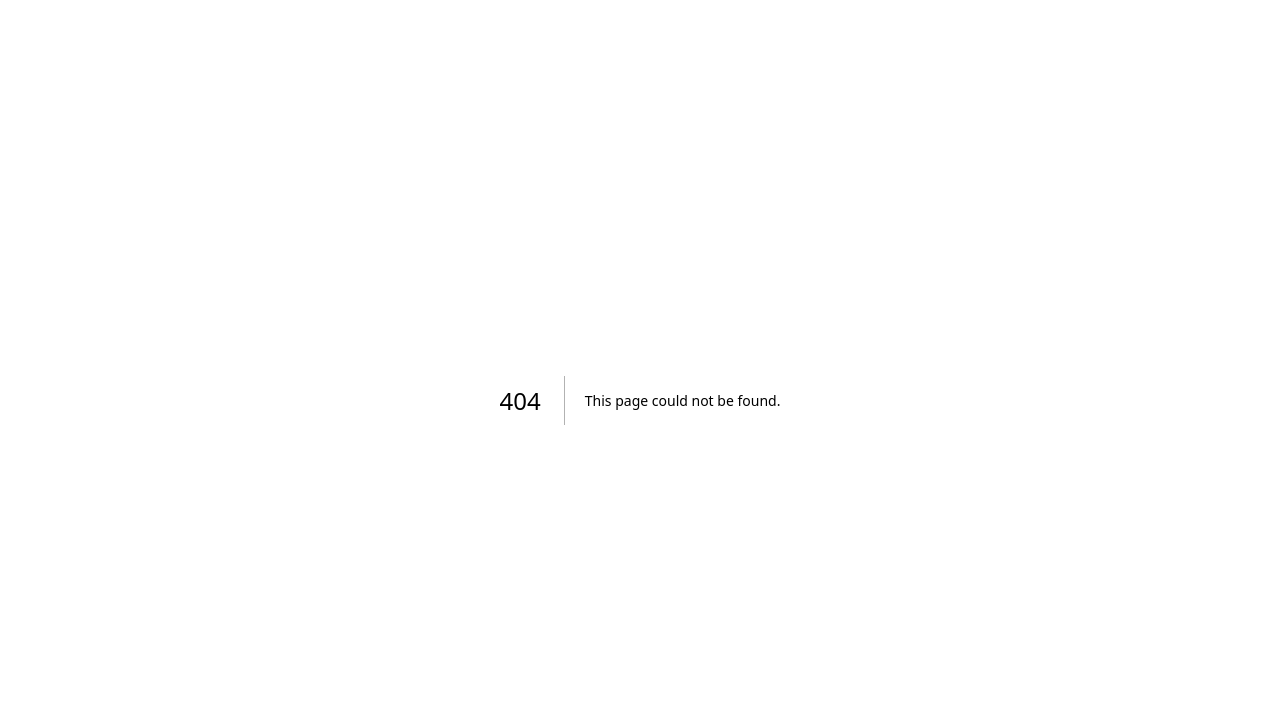
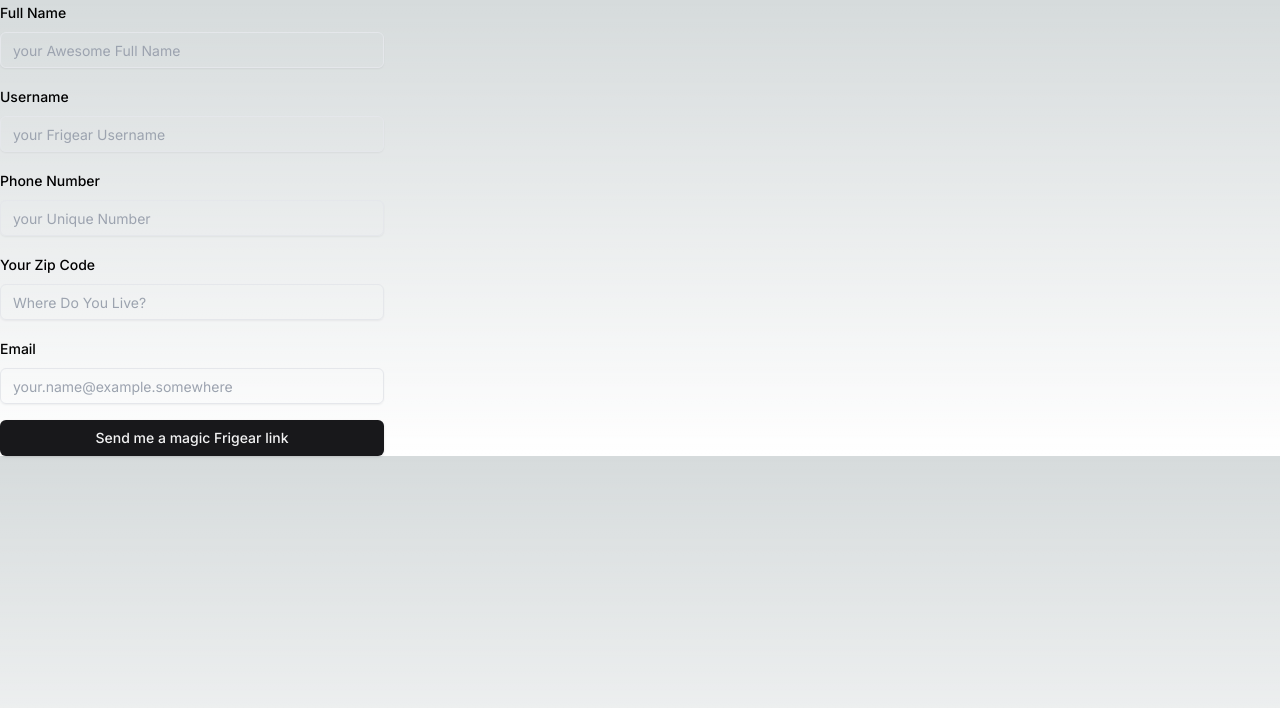
Before and after one commit to s1xp4c/frigear-app, a Next.js app: page /auth/signin in a window 1280 px wide. Before the commit this address had no page. Shown: the top 708 px of the page. Built offline with nearby package versions, Linux system fonts and the light colour scheme.

Commit message:
add signin page add components from old application add cva and cas packages

```diff
--- /dev/null
+++ b/app/auth/signin/page.tsx
@@ -0,0 +1,9 @@
+import SignIn from "@/components/pages/signin";
+
+type Params = {
+    params: {}
+};
+
+export default function Page({ params }: Params) {
+    return <SignIn/>;
+}
--- /dev/null
+++ b/components/pages/signin.tsx
@@ -0,0 +1,85 @@
+"use client";
+
+import { Label } from "@/components/ui/label";
+import { TextInput } from "@/components/ui/input/text-input";
+import { useState } from "react";
+
+
+const SignIn: React.FC = () => {
+    const [state, setState] = useState("");
+    const [loading, setLoading] = useState(false);
+
+    const handleSubmit = (e: React.FormEvent<HTMLFormElement>) => {
+        setLoading(true);
+        e.preventDefault();
+    };
+
+    return (
+        <form onSubmit={handleSubmit} className="space-y-4 w-96">
+            <div className="space-y-2">
+                <Label htmlFor="name">Full Name</Label>
+                <TextInput
+                    id="name"
+                    name="name"
+                    placeholder="your Awesome Full Name"
+                    required
+                    type="name"
+                    onChange={(e) => setState(e.target.value)}
+                />
+            </div>
+            <div className="space-y-2">
+                <Label htmlFor="username">Username</Label>
+                <TextInput
+                    id="username"
+                    name="username"
+                    placeholder="your Frigear Username"
+                    required
+                    type="username"
+                    onChange={(e) => setState(e.target.value)}
+                />
+            </div>
+            <div className="space-y-2">
+                <Label htmlFor="phone">Phone Number</Label>
+                <TextInput
+                    id="phone"
+                    name="phone"
+                    placeholder="your Unique Number"
+                    required
+                    type="phone"
+                    onChange={(e) => setState(e.target.value)}
+                />
+            </div>
+            <div className="space-y-2">
+                <Label htmlFor="zip_code">Your Zip Code</Label>
+                <TextInput
+                    id="zip_code"
+                    name="zip_code"
+                    placeholder="Where Do You Live?"
+                    required
+                    type="zip_code"
+                    onChange={(e) => setState(e.target.value)}
+                />
+            </div>
+            <div className="space-y-2">
+                <Label htmlFor="email">Email</Label>
+                <TextInput
+                    id="email"
+                    name="email"
+                    placeholder="your.name@example.somewhere"
+                    required
+                    type="email"
+                    onChange={(e) => setState(e.target.value)}
+                />
+            </div>
+            <button
+                disabled={loading}
+                className="bg-zinc-900 py-2 text-zinc-100 shadow hover:bg-zinc/90 w-full inline-flex items-center justify-center rounded-md text-sm font-medium transition-colors focus-visible:outline-none focus-visible:ring-1 focus-visible:ring-ring disabled:pointer-events-none disabled:opacity-50"
+                type="submit"
+            >
+                Send me a magic Frigear link
+            </button>
+        </form>
+    );
+};
+
+export default SignIn;
--- /dev/null
+++ b/components/ui/input/text-input.tsx
@@ -0,0 +1,27 @@
+import * as React from "react";
+
+import clsx from "clsx";
+
+export interface TextInputProps
+    extends React.InputHTMLAttributes<HTMLInputElement> {
+}
+
+const TextInput = React.forwardRef<HTMLInputElement, TextInputProps>(
+    ({className, type, ...props}, ref) => {
+        return (
+            <input
+                type={type}
+                className={clsx(
+                    "flex h-9 w-full rounded-md border border-input bg-transparent px-3 py-1 text-sm shadow-sm transition-colors file:border-0 file:bg-transparent file:text-sm file:font-medium placeholder:text-muted-foreground focus-visible:outline-none focus-visible:ring-1 focus-visible:ring-ring disabled:cursor-not-allowed disabled:opacity-50",
+                    className
+                )}
+                ref={ref}
+                {...props}
+            />
+        );
+    }
+);
+
+TextInput.displayName = "TextInput";
+
+export {TextInput};
--- /dev/null
+++ b/components/ui/label.tsx
@@ -0,0 +1,26 @@
+"use client";
+
+import * as React from "react";
+import * as LabelPrimitive from "@radix-ui/react-label";
+import { cva, type VariantProps } from "class-variance-authority";
+
+import clsx from "clsx";
+
+const labelVariants = cva(
+    "text-sm font-medium leading-none peer-disabled:cursor-not-allowed peer-disabled:opacity-70"
+);
+
+const Label = React.forwardRef<
+    React.ElementRef<typeof LabelPrimitive.Root>,
+    React.ComponentPropsWithoutRef<typeof LabelPrimitive.Root> &
+    VariantProps<typeof labelVariants>
+>(({ className, ...props }, ref) => (
+    <LabelPrimitive.Root
+        ref={ref}
+        className={clsx(labelVariants(), className)}
+        {...props}
+    />
+));
+Label.displayName = LabelPrimitive.Root.displayName;
+
+export { Label };
--- a/package.json
+++ b/package.json
@@ -11,8 +11,11 @@
     "lint:fix": "next lint --fix"
   },
   "dependencies": {
+    "@radix-ui/react-label": "^2.0.2",
     "@supabase/ssr": "^0.3.0",
     "@supabase/supabase-js": "^2.43.4",
+    "class-variance-authority": "^0.7.0",
+    "clsx": "^2.1.1",
     "next": "14.2.3",
     "react": "^18.3.1",
     "react-dom": "^18.3.1"
```
Also changed, not shown: 2 other files (tests, documents, lock files or other folders).
